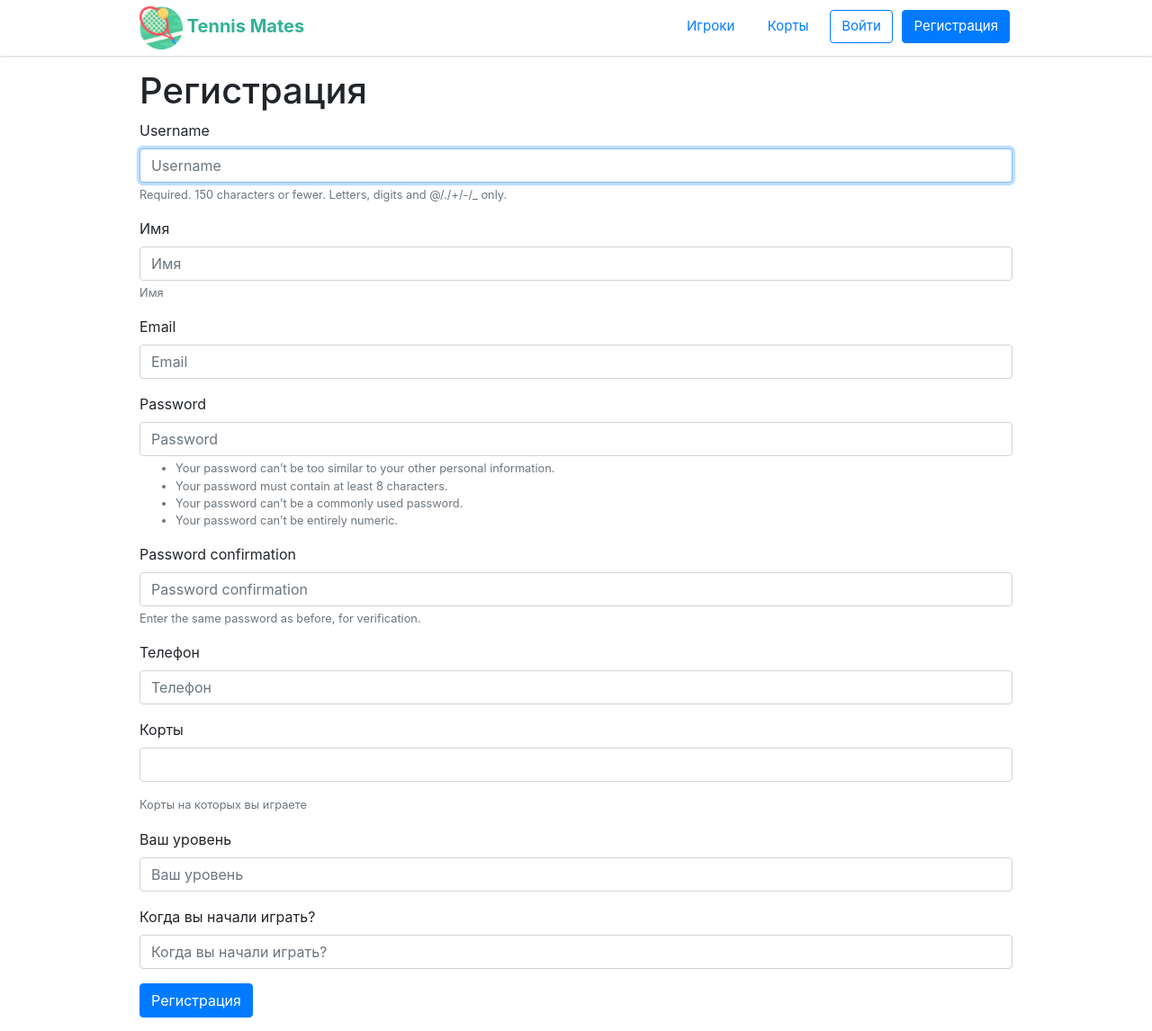
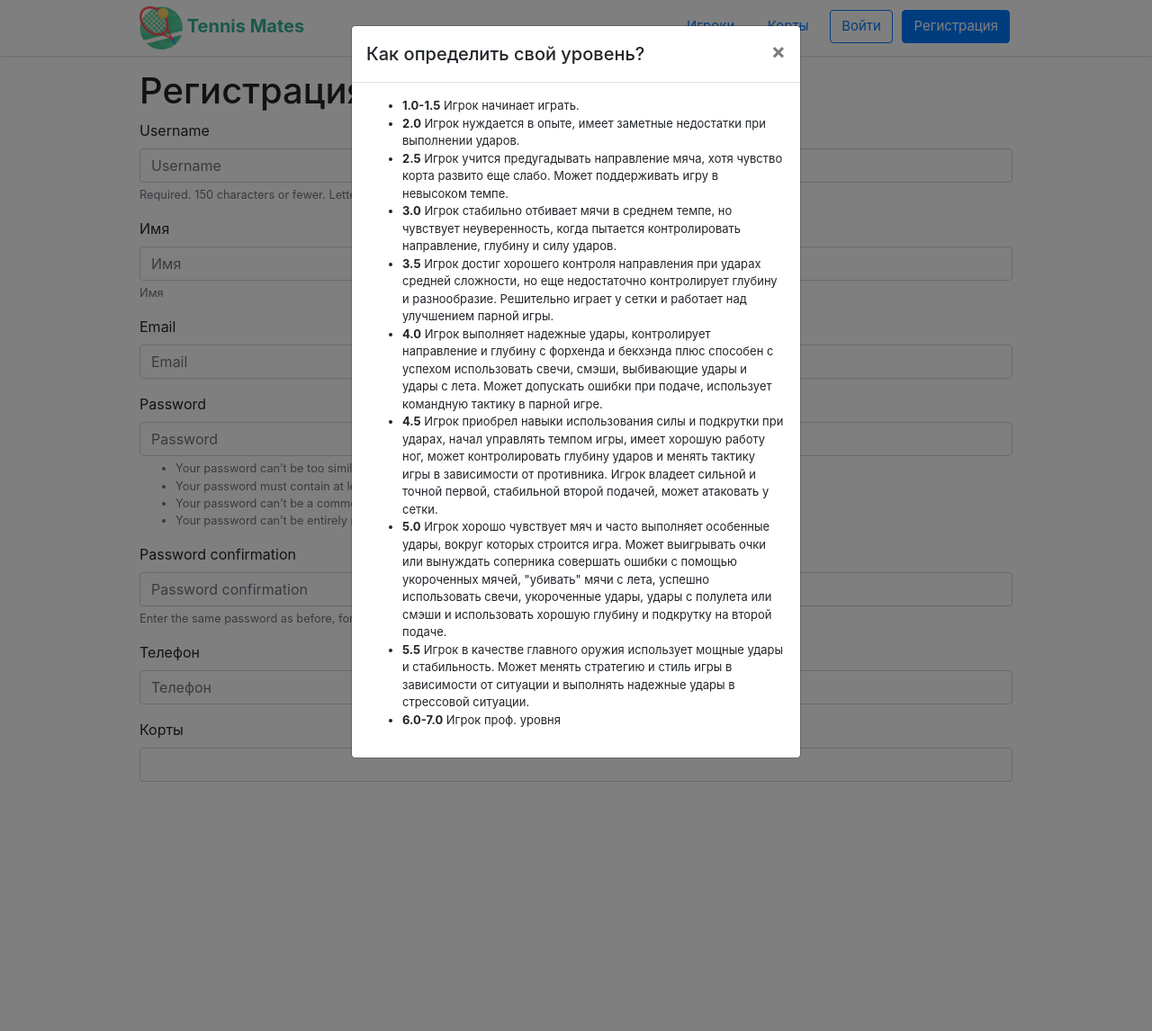
Before and after one commit to AlexKotl/tennis-friends, a Django app: page /register/ in a window 1280 px wide. Shown: the whole page at 90% size. After the commit the page ends 869 px from the top, so only its background shows below. Run offline with Django 3.2, Linux system fonts and the light colour scheme; data that the repository does not hold is empty; style sheets or scripts are compiled from the project's sources; some libraries are stand-ins or nearby versions.

Commit message:
added player rank disclaimer window

```diff
--- a/css/styles.scss
+++ b/css/styles.scss
@@ -38,3 +38,7 @@
     max-width: 300px;
     margin: 100px auto;
 }
+
+.modal-body {
+    font-size: 13px;
+}
--- a/templates/registration/register.html
+++ b/templates/registration/register.html
@@ -9,4 +9,38 @@
         {% bootstrap_form form layout="horizontal" %}
         <input type="submit" value="Регистрация" class="btn btn-primary">
     </form>
+
+    <div class="modal fade" id="rankModal" tabindex="-1" role="dialog" aria-labelledby="exampleModalLabel" aria-hidden="true">
+        <div class="modal-dialog" role="document">
+            <div class="modal-content">
+                <div class="modal-header">
+                    <h5 class="modal-title" id="exampleModalLabel">Как определить свой уровень?</h5>
+                    <button type="button" class="close" data-dismiss="modal" aria-label="Close">
+                        <span aria-hidden="true">&times;</span>
+                    </button>
+                </div>
+                <div class="modal-body">
+                    <ul>
+                        <li><b>1.0-1.5</b> Игрок начинает играть.</li>
+                        <li><b>2.0</b> Игрок нуждается в опыте, имеет заметные недостатки при выполнении ударов.</li>
+                        <li><b>2.5</b> Игрок учится предугадывать направление мяча, хотя чувство корта развито еще слабо. Может поддерживать игру в невысоком темпе.</li>
+                        <li><b>3.0</b> Игрок стабильно отбивает мячи в среднем темпе, но чувствует неуверенность, когда пытается контролировать направление, глубину и силу ударов.</li>
+                        <li><b>3.5</b> Игрок достиг хорошего контроля направления при ударах средней сложности, но еще недостаточно контролирует глубину и разнообразие. Решительно играет у сетки и работает над улучшением парной игры.</li>
+                        <li><b>4.0</b> Игрок выполняет надежные удары, контролирует направление и глубину с  форхенда и бекхэнда плюс способен с успехом использовать свечи, смэши, выбивающие удары и удары с лета. Может допускать ошибки при подаче, использует командную тактику в парной игре.</li>
+                        <li><b>4.5</b> Игрок приобрел навыки использования силы и подкрутки при ударах, начал управлять темпом игры, имеет хорошую работу ног, может контролировать глубину ударов и менять тактику игры в зависимости от противника. Игрок владеет сильной и точной первой, стабильной второй подачей, может атаковать у сетки.</li>
+                        <li><b>5.0</b> Игрок хорошо чувствует мяч и часто выполняет особенные удары, вокруг которых строится игра. Может выигрывать очки или вынуждать соперника совершать ошибки с помощью укороченных мячей, "убивать" мячи с лета, успешно использовать свечи, укороченные удары, удары с полулета или смэши и использовать хорошую глубину и подкрутку на второй подаче.</li>
+                        <li><b>5.5</b> Игрок в качестве главного оружия использует мощные удары и стабильность. Может менять стратегию и стиль игры в зависимости от ситуации и выполнять надежные удары в стрессовой ситуации.</li>
+                        <li><b>6.0-7.0</b> Игрок проф. уровня</li>
+                    </ul>
+
+                </div>
+            </div>
+        </div>
+    </div>
+
+    <script>
+        $(document).ready(function() {
+            $("#rankModal").modal();
+        });
+    </script>
 {% endblock %}
```
